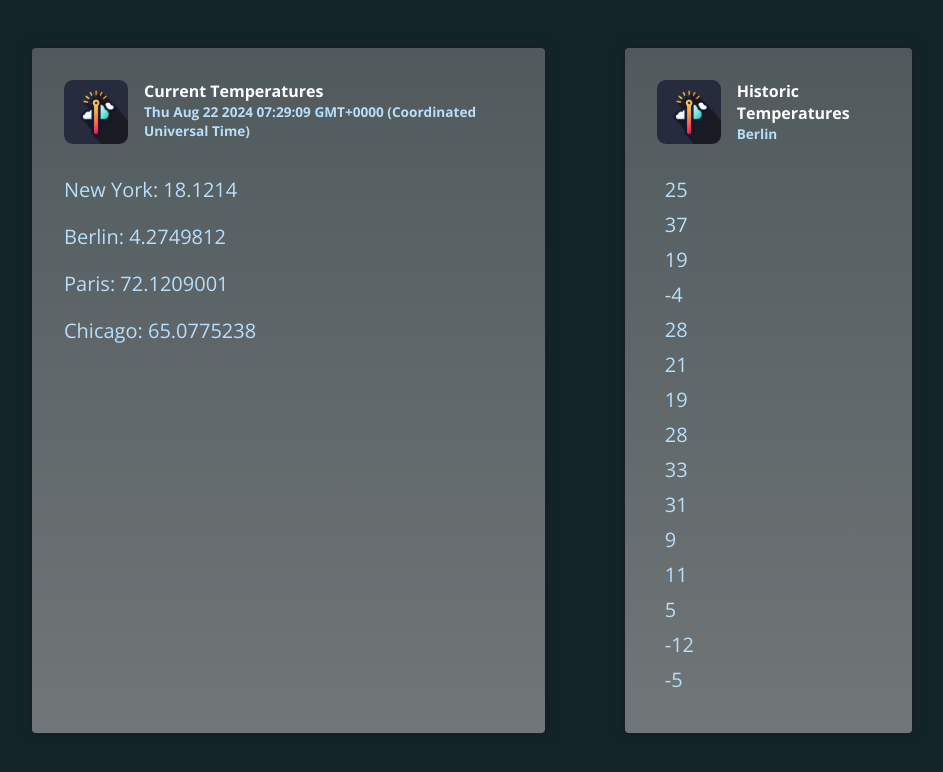
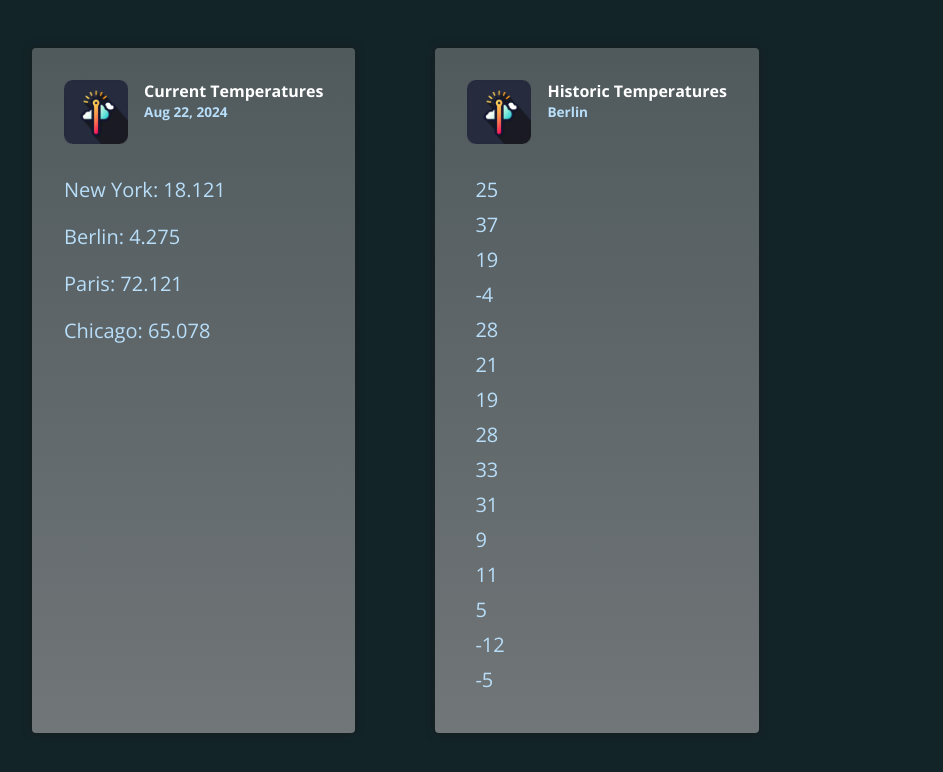
Before and after one commit to florescobar919/angular-project-pipes, an Angular app: page / in a window 1280 px wide. Shown: the top 772 px of the page, without its empty margins (168-1111 px from the left). Built offline with nearby package versions, Linux system fonts and the light colour scheme.

Commit message:
Examples of pipes: date and number

```diff
--- a/src/app/app.component.html
+++ b/src/app/app.component.html
@@ -4,13 +4,13 @@
       <img src="temp-icon.png" alt="Thermometer icon" />
       <div>
         <h2>Current Temperatures</h2>
-        <p>{{ currentDate }}</p>
+        <p>{{ currentDate | date}}</p>
       </div>
     </header>
-    <p>New York: {{ currentTemperaturs.newYork }}</p>
-    <p>Berlin: {{ currentTemperaturs.berlin }}</p>
-    <p>Paris: {{ currentTemperaturs.paris }}</p>
-    <p>Chicago: {{ currentTemperaturs.chicago }}</p>
+    <p>New York: {{ currentTemperaturs.newYork  | number: '1.1-3'}}</p>
+    <p>Berlin: {{ currentTemperaturs.berlin  | number: '1.1-3'}}</p>
+    <p>Paris: {{ currentTemperaturs.paris  | number: '1.1-3'}}</p>
+    <p>Chicago: {{ currentTemperaturs.chicago  | number: '1.1-3'}}</p>
   </article>
 
   <article class="temperatures">
--- a/src/app/app.component.ts
+++ b/src/app/app.component.ts
@@ -1,9 +1,11 @@
+import { DatePipe, DecimalPipe } from '@angular/common';
 import { Component } from '@angular/core';
 
 @Component({
   selector: 'app-root',
   standalone: true,
   templateUrl: './app.component.html',
+  imports: [DatePipe, DecimalPipe]
 })
 export class AppComponent {
   currentDate = new Date();
```
Also changed, not shown: 1 other file (tests, documents, lock files or other folders).
